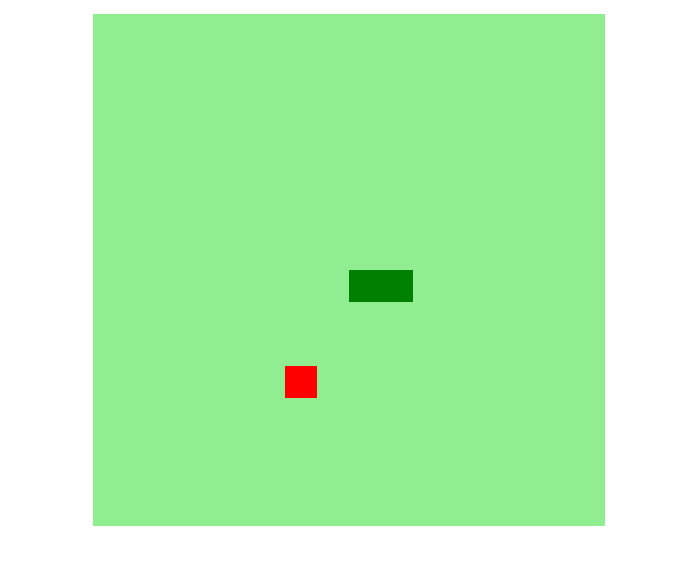
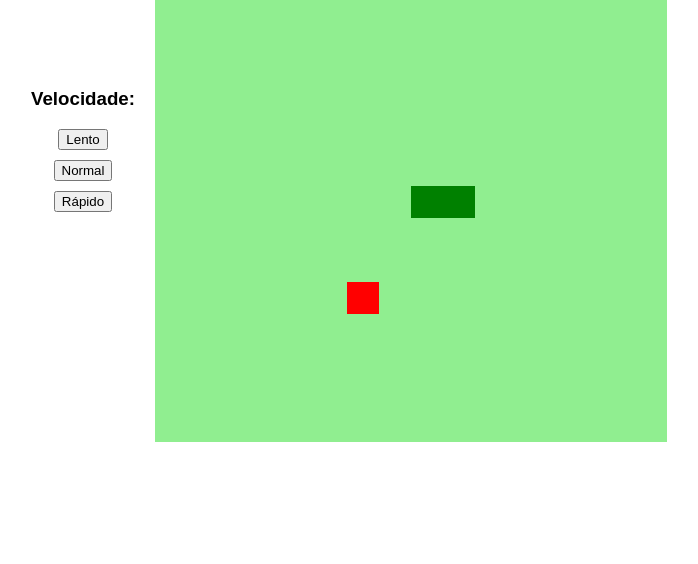
Before and after one commit to pednucci/jogo-cobrinha, a plain HTML site: page index.html in a window 1280 px wide. Shown: the part 158-722 px from the top of the page, without its empty margins (291-989 px from the left). Drawn offline with Linux system fonts and the light colour scheme.

Commit message:
escolha de velocidade adicionada

```diff
--- a/index.html
+++ b/index.html
@@ -9,7 +9,17 @@
     <title>Jogo-Cobrinha</title>
 </head>
 <body>
-    <h1>Jogo da Cobrinha!</h1>
-    <canvas id="snake" width="512" height="512"></canvas>
+    <div class="container">
+        <div class="velocidade">
+            <h3>Velocidade:</h3>
+            <button class="speedBt" id="lento" onclick="velocidade(this.id)">Lento</button>
+            <button class="speedBt" id="normal" onclick="velocidade(this.id)">Normal</button>
+            <button class="speedBt" id="rapido" onclick="velocidade(this.id)">Rápido</button>
+        </div>
+        <div class="canva">
+            <h1>Jogo da Cobrinha!</h1>
+            <canvas id="snake" width="512" height="512"></canvas>
+        </div>
+    </div>
 </body>
 </html>
--- a/script.js
+++ b/script.js
@@ -61,7 +61,7 @@ function iniciarJogo() {
 
     criarBG();
     criarCobrinha();
-    drawFood()
+    drawFood();
 
     let snakeX = snake[0].x;
     let snakeY = snake[0].y;
@@ -88,4 +88,11 @@ function iniciarJogo() {
 
 }
 
+function velocidade(idVal) {
+    clearInterval(jogo);
+    if(idVal == "lento") jogo = setInterval(iniciarJogo, 150);
+    if(idVal == "normal") jogo = setInterval(iniciarJogo, 100);
+    if(idVal == "rapido") jogo = setInterval(iniciarJogo, 50);
+}
+
 let jogo = setInterval(iniciarJogo, 100);
--- a/style.css
+++ b/style.css
@@ -1,10 +1,27 @@
 body{
     height: 95vh;
     width: 95;
+    font-family: sans-serif;
+}
+.container{
+    display: flex;
+    align-items: center;
+    justify-content: center;
+}
+.velocidade{
+    display: flex;
+    flex-direction: column;
+    align-items: center;
+    justify-content: center;
+    margin-right: 20px;
+}
+.velocidade button{
+    margin-bottom: 10px;
+}
+.canva{
     display: flex;
     justify-content: center;
     align-items: center;
     flex-direction: column;
     color: rgb(10, 10, 117);
-    font-family: sans-serif;
 }
```
